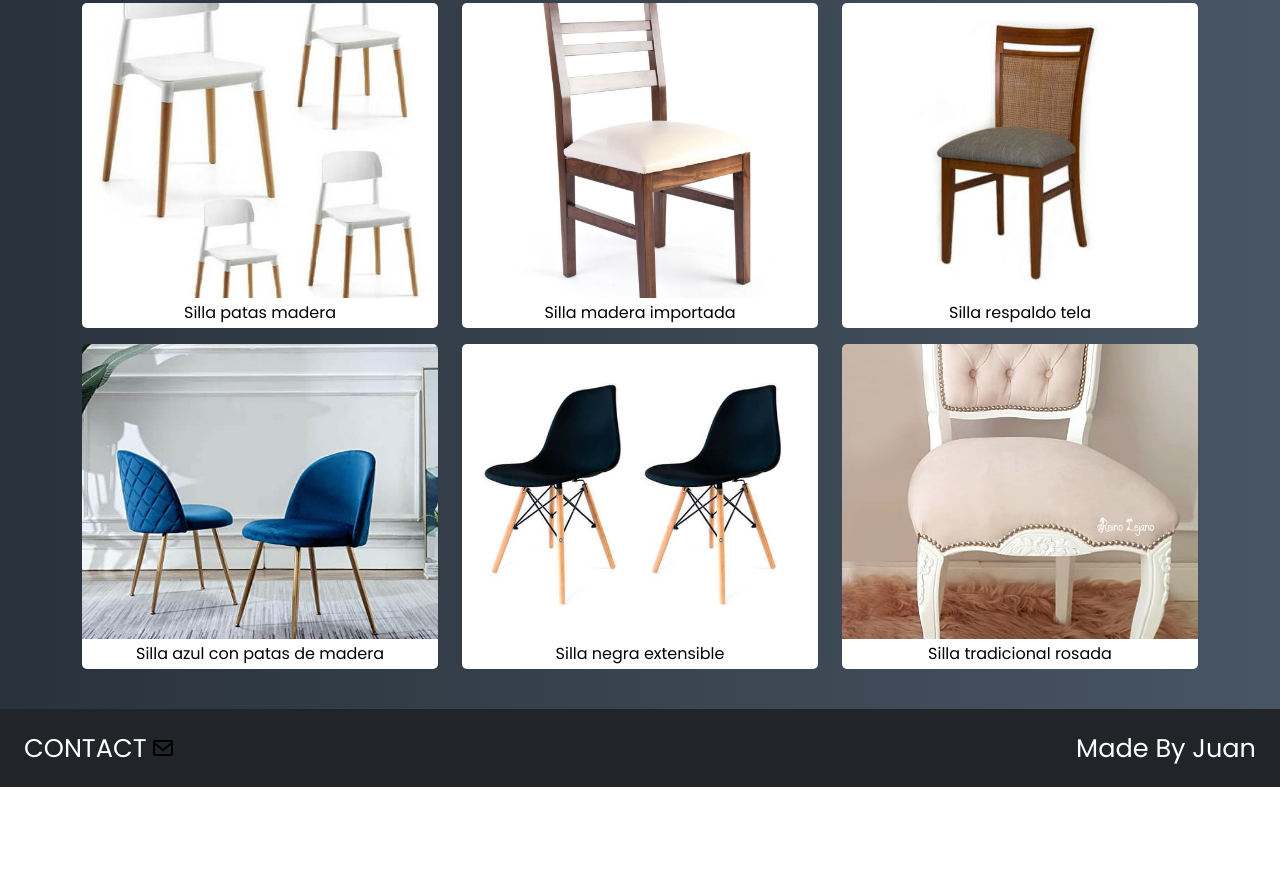
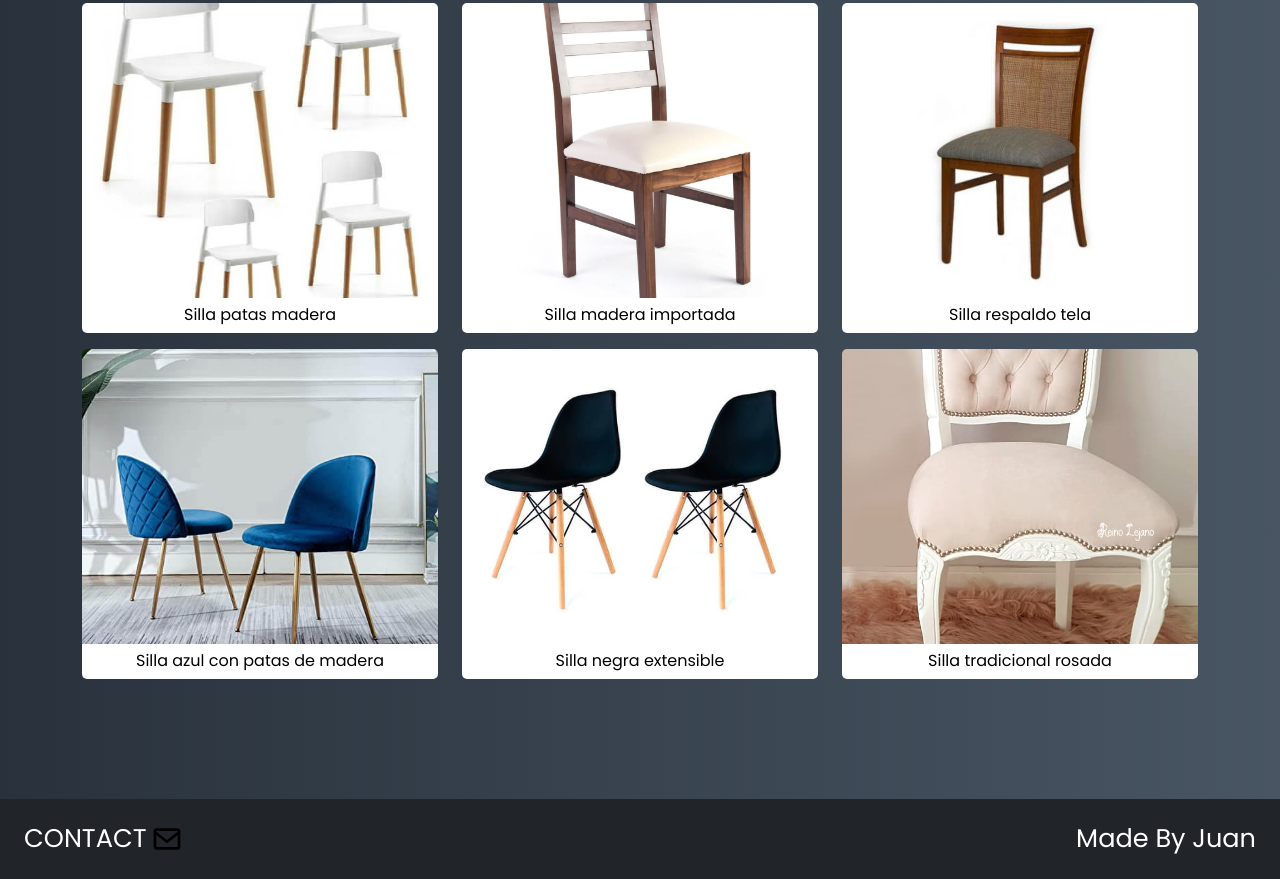
Before and after one commit to juanigna/coderProyecto, a website: page src/productos/sillas.html in a window 1280 px wide. Shown: the part 232-1111 px from the top of the page. Before the commit the page ends 1019 px from the top, so only its background shows below. Drawn offline with nearby package versions, Linux system fonts and the light colour scheme.

Commit message:
Solucionando un bug del footer

```diff
--- a/src/productos/sillas.html
+++ b/src/productos/sillas.html
@@ -181,7 +181,7 @@
                 </div>
             </div>
         </main>
-        <footer class="bg-dark text-white p-4">
+        <footer class="footer bg-dark text-white p-4">
             <div class="row">
                 <div
                     class="col-12 col-md-6 d-flex justify-content-center justify-content-md-start align-items-center mb-2 mb-md-0"
--- a/src/scss/_footer.scss
+++ b/src/scss/_footer.scss
@@ -5,6 +5,11 @@
     font-size: clamp(1.3rem, 2vw, 2rem);
 }
 .footer {
+    position: absolute;
+    bottom: 0 !important;
+    margin-top: 5em !important;
+    overflow: visible;
+    width: 100%;
     &__madeBy {
         @extend .tamañoResponsive;
         margin: 0;
--- a/src/scss/_global.scss
+++ b/src/scss/_global.scss
@@ -18,3 +18,7 @@ a {
     text-decoration: none;
     color: #fff;
 }
+
+main {
+    margin-bottom: 10em;
+}
--- a/src/scss/_productos.scss
+++ b/src/scss/_productos.scss
@@ -89,7 +89,7 @@
         margin-top: -10px;
         border-bottom-left-radius: $radius-size;
         border-bottom-right-radius: $radius-size;
-        height: 30px;
+        height: 35px;
         display: flex;
         align-items: center;
         justify-content: center;
```
Also changed, not shown: index.html (+1 -1 lines), src/acerca-de/contacto.html (+2 -2 lines), src/acerca-de/nosotros.html (+1 -1 lines), src/productos/sillones.html (+1 -1 lines), src/css/estilos.css.
